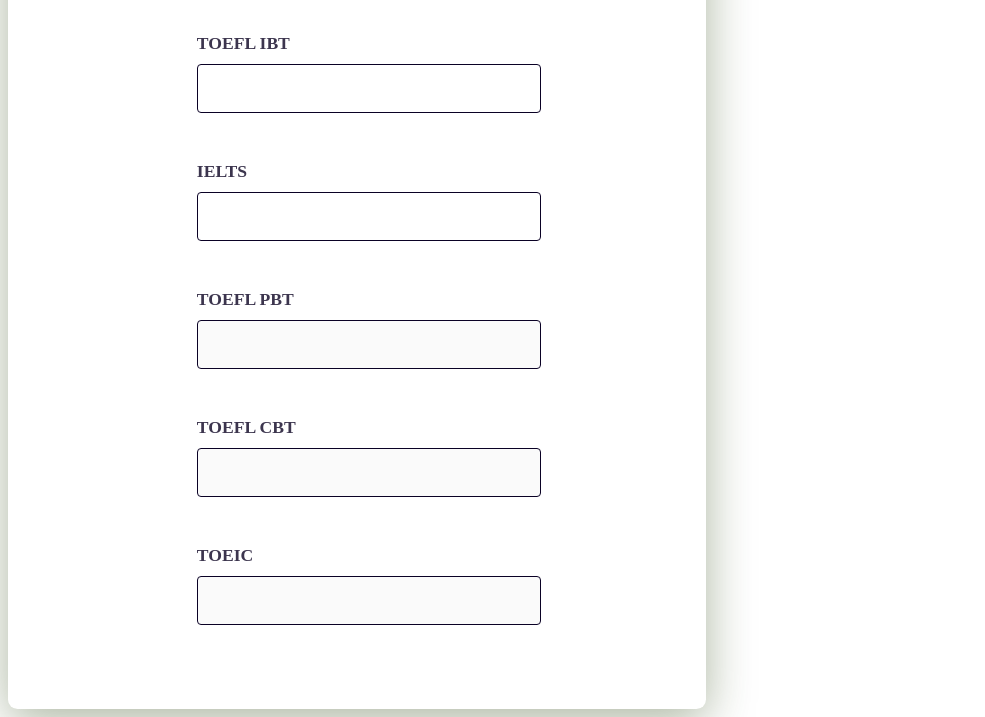
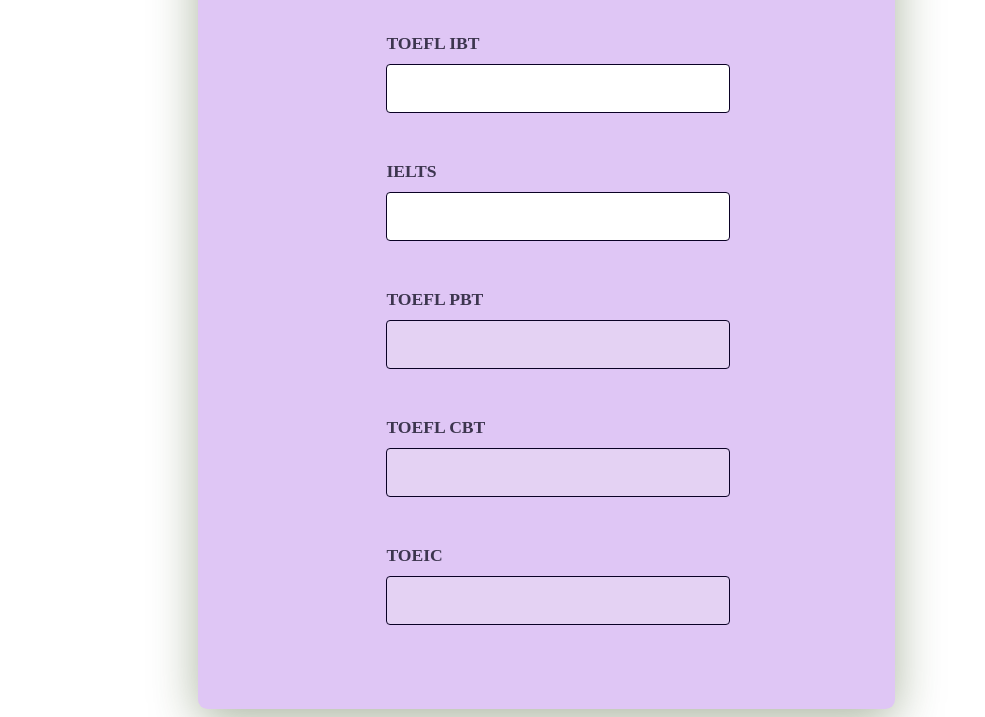
Before and after one commit to HowToAbroad/IELTS--TOEEFL-Converter, a plain HTML site: page Code/index.html in a window 1280 px wide. Shown: the part 169-886 px from the top of the page, without its empty margins (0-985 px from the left). Drawn offline with Linux system fonts and the light colour scheme; no server answers.

Commit message:
Bg Colour and Position of converter fixed

```diff
--- a/Code/convertor.css
+++ b/Code/convertor.css
@@ -1,9 +1,10 @@
 .converter_container {
-    background-color: #ffffff;
+    background-color:#dfc6f5;
     width: 80vmin;
     font-size: 16px;
+    position: relative;
     top: 50%;
-    left: 50%;
+    left: 15%;
     padding: 4em 1.8em;
     border-radius: 0.6em;
     box-shadow: 0 0.7em 3em rgba(44, 71, 18, 0.4);
@@ -19,7 +20,7 @@
     font-size: 1.1em;
     color: #3c354e;
   }
-  .converter_container input {
+  .converter_wrapper input {
     width: 100%;
     font-size: 1.25em;
     padding: 0.6em 0.55em;
```
